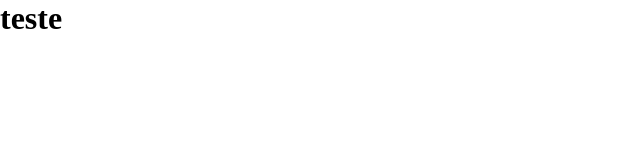
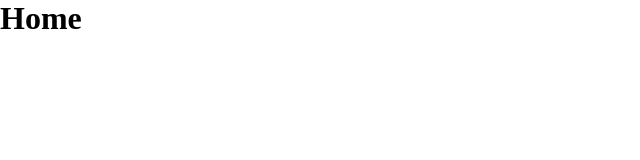
Before and after one commit to Kenzie-Academy-Brasil-Developers/react-entrega-template-hamburgueria-da-kenzie-2-jorge-rodrigo, a React (Create React App) app: page /homepage in a window 1280 px wide. Shown: the top 160 px of the page, without its empty margins (0-640 px from the left). Built offline with nearby package versions, Linux system fonts and the light colour scheme.

Commit message:
feat: routes

```diff
--- a/src/App.tsx
+++ b/src/App.tsx
@@ -1,9 +1,12 @@
 import React from 'react';
+import RoutesMain from './pages/routes';
+
+
 
 function App() {
   return (
      <>
-      <h1>teste</h1>
+      <RoutesMain />
      </>
   );
 }
--- /dev/null
+++ b/src/components/ProtectedRoutes/index.tsx
@@ -0,0 +1,17 @@
+import {  Outlet } from "react-router-dom"
+
+
+
+
+const ProtectedRoutes = () => {
+
+
+    return (
+        <>
+          <Outlet />
+        </>
+    )
+}
+
+
+export default ProtectedRoutes
--- a/src/index.tsx
+++ b/src/index.tsx
@@ -1,5 +1,6 @@
 import React from 'react';
 import ReactDOM from 'react-dom/client';
+import { BrowserRouter } from 'react-router-dom';
 import App from './App';
 import reportWebVitals from './reportWebVitals';
 import { GlobalStyle } from './styles/global';
@@ -11,8 +12,10 @@ const root = ReactDOM.createRoot(
 );
 root.render(
   <React.StrictMode>
-    <GlobalStyle />
-    <App />
+    <BrowserRouter>
+      <GlobalStyle />
+      <App />
+    </BrowserRouter>
   </React.StrictMode>
 );
 
--- a/src/pages/home/index.tsx
+++ b/src/pages/home/index.tsx
@@ -4,6 +4,7 @@ const HomePage = () => {
 
     return (
         <>
+           <h1>Home</h1>
         </>
     )
 }
--- a/src/pages/login/index.tsx
+++ b/src/pages/login/index.tsx
@@ -6,6 +6,7 @@ const LoginPage = () => {
 
     return (
         <>
+          <h1>Login</h1>
         </>
     )
 }
--- a/src/pages/register/index.tsx
+++ b/src/pages/register/index.tsx
@@ -6,6 +6,7 @@ const RegisterPage = () => {
 
     return (
         <>
+        <h1>Register</h1>
         </>
     )
 }
--- a/src/pages/routes/index.tsx
+++ b/src/pages/routes/index.tsx
@@ -0,0 +1,24 @@
+import { Route, Routes } from "react-router-dom"
+import ProtectedRoutes from "../../components/ProtectedRoutes"
+import HomePage from "../home"
+import LoginPage from "../login"
+import RegisterPage from "../register"
+
+
+
+const RoutesMain = () => {
+
+
+    return (
+        <Routes>
+           <Route path="/" element={<LoginPage />}/>
+           <Route path="/register" element={ <RegisterPage />}/>
+           <Route element={<ProtectedRoutes />}>
+               <Route path="/homepage" element={ <HomePage />} />
+           </Route>
+        </Routes>
+    )
+}
+
+
+export default RoutesMain
```
